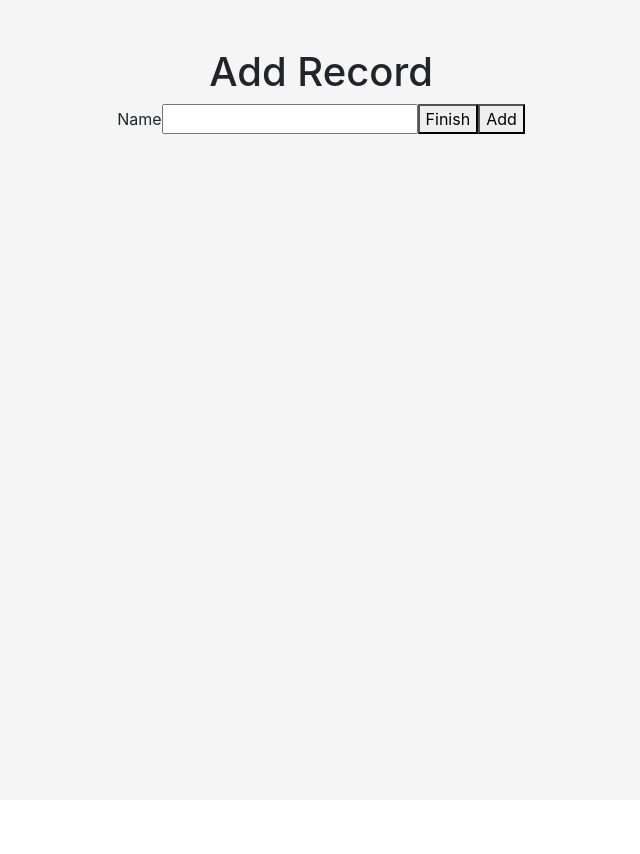
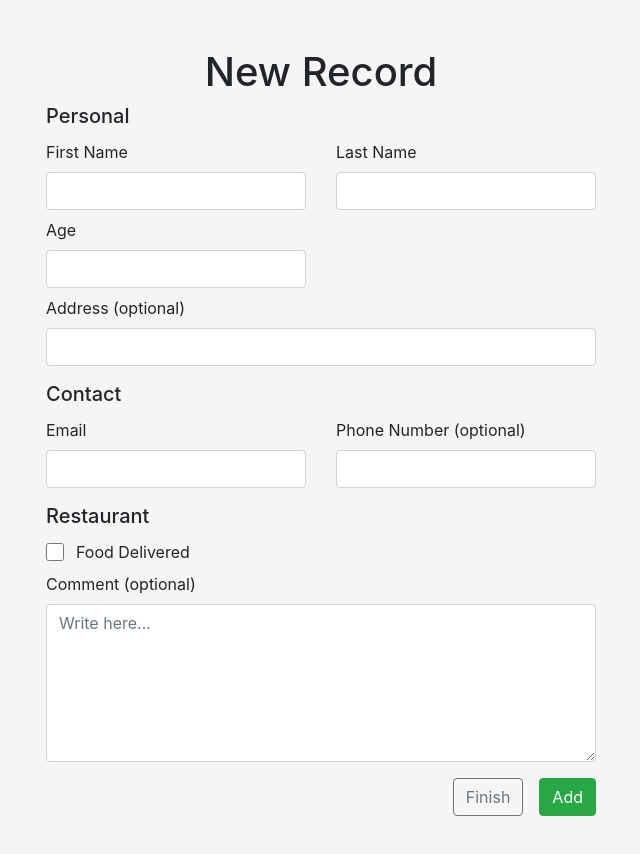
Before and after one commit to Almsrr/lunch-records, a React (Create React App) app: page /add in a window 1280 px wide. Shown: the top 854 px of the page, without its empty margins (319-959 px from the left). Before the commit the page ends 800 px from the top, so only its background shows below. Built offline with nearby package versions, Linux system fonts and the light colour scheme.

Commit message:
record form

```diff
--- a/src/components/AddRecordForm/index.tsx
+++ b/src/components/AddRecordForm/index.tsx
@@ -15,7 +15,7 @@ export const AddRecordForm: FC = () => {
 
   return (
     <Fragment>
-      <h1>Add Record</h1>
+      <h1>New Record</h1>
       <RecordForm onSubmit={sendNewRecord} onFinish={goToHome} />
     </Fragment>
   );
--- /dev/null
+++ b/src/components/Checkbox/index.tsx
@@ -0,0 +1,40 @@
+import { FC, ChangeEvent } from "react";
+import styled from "styled-components";
+
+interface CheckboxProps {
+  label: string;
+  id: string;
+  onChange: (isChecked: boolean) => void;
+}
+
+export const Checkbox: FC<CheckboxProps> = ({ id, label, onChange }) => {
+  const inputHandler = (event: ChangeEvent<HTMLInputElement>) => {
+    if (event.target.checked) {
+      onChange(true);
+      return;
+    }
+    onChange(false);
+  };
+
+  return (
+    <Flex>
+      <Input type="checkbox" id={id} onChange={inputHandler} />
+      <Label>{label}</Label>
+    </Flex>
+  );
+};
+
+const Flex = styled.div`
+  display: flex;
+  align-items: center;
+  gap: 0.75rem;
+`;
+
+const Input = styled.input`
+  width: 18px;
+  height: 18px;
+`;
+
+const Label = styled.label`
+  margin: 0;
+`;
--- /dev/null
+++ b/src/components/Input/index.tsx
@@ -0,0 +1,29 @@
+import { FC, Fragment, ChangeEvent } from "react";
+
+import FormLabel from "react-bootstrap/FormLabel";
+import FormControl from "react-bootstrap/FormControl";
+
+interface InputProps {
+  label: string;
+  id: string;
+  type: string;
+  value: string;
+  onChange: (event: ChangeEvent<HTMLInputElement>) => void;
+  onBlur?: () => void;
+}
+
+export const Input: FC<InputProps> = props => {
+  const { label, id, type, value, onChange, onBlur } = props;
+
+  return (
+    <Fragment>
+      <FormLabel htmlFor={id}>{label}</FormLabel>
+      <FormControl
+        type={type}
+        value={value}
+        onChange={onChange}
+        onBlur={onBlur}
+      />
+    </Fragment>
+  );
+};
--- a/src/components/RecordForm/index.tsx
+++ b/src/components/RecordForm/index.tsx
@@ -1,6 +1,14 @@
-import { FC, useState, FormEvent, ChangeEvent } from "react";
+import { FC, useState, FormEvent } from "react";
+import styled from "styled-components";
+
+import Row from "react-bootstrap/Row";
+import Col from "react-bootstrap/Col";
+import Button from "react-bootstrap/Button";
 
 import { NewRecord } from "../../types/NewRecord";
+import { Input } from "../Input";
+import { Textarea } from "../Textarea";
+import { Checkbox } from "../Checkbox";
 
 interface RecordFormProps {
   edit?: boolean;
@@ -14,12 +22,22 @@ export const RecordForm: FC<RecordFormProps> = ({
   onFinish,
 }) => {
   const [editMode] = useState(edit || false);
-  const [name, setName] = useState("");
+  const [firstName, setFirstName] = useState("");
+  const [lastName, setLastName] = useState("");
+  const [age, setAge] = useState("");
+  const [address, setAddress] = useState("");
+  const [email, setEmail] = useState("");
+  const [phoneNumber, setPhoneNumber] = useState("");
+  const [foodDelivered, setFoodDelivered] = useState(false);
+  const [comment, setComment] = useState("");
 
   const submit = (event: FormEvent) => {
     event.preventDefault();
 
     //validate data
+
+    //isEmpty
+    //Regex for phoneNumber
 
     const record = {
       firstName: "",
@@ -34,7 +52,7 @@ export const RecordForm: FC<RecordFormProps> = ({
     onSubmit(record);
 
     //clean inputs
-    setName("");
+    setFirstName("");
   };
 
   const finish = () => {
@@ -47,20 +65,111 @@ export const RecordForm: FC<RecordFormProps> = ({
     }
   };
 
-  const nameHandler = (event: ChangeEvent<HTMLInputElement>) => {
-    setName(event.target.value);
-  };
-
   return (
-    <form onSubmit={submit}>
-      <label htmlFor="name">Name</label>
-      <input type="text" id="name" value={name} onChange={nameHandler} />
-      <button type="button" onClick={finish}>
-        {!editMode ? "Finish" : "Cancel"}
-      </button>
-      <button type="submit" onClick={submit}>
-        {!editMode ? "Add" : "Save changes"}
-      </button>
-    </form>
+    <Form onSubmit={submit}>
+      <Heading>Personal</Heading>
+      <Row className="mb-3">
+        <Col xs={6} className="mb-2">
+          <Input
+            id="first-name"
+            label="First Name"
+            type="text"
+            value={firstName}
+            onChange={e => setFirstName(e.target.value)}
+          />
+        </Col>
+        <Col xs={6} className="mb-2">
+          <Input
+            id="last-name"
+            label="Last Name"
+            type="text"
+            value={lastName}
+            onChange={e => setLastName(e.target.value)}
+          />
+        </Col>
+        <Col xs={6} className="mb-2">
+          <Input
+            id="age"
+            label="Age"
+            type="number"
+            value={age}
+            onChange={e => setAge(e.target.value)}
+          />
+        </Col>
+        <Col xs={12}>
+          <Input
+            id="address"
+            label="Address (optional)"
+            type="text"
+            value={address}
+            onChange={e => setAddress(e.target.value)}
+          />
+        </Col>
+      </Row>
+      <Heading>Contact</Heading>
+      <Row className="mb-3">
+        <Col xs={6}>
+          <Input
+            id="email"
+            label="Email"
+            type="email"
+            value={email}
+            onChange={e => setEmail(e.target.value)}
+          />
+        </Col>
+        <Col xs={6}>
+          <Input
+            id="phone-number"
+            label="Phone Number (optional)"
+            type="text"
+            value={phoneNumber}
+            onChange={e => setPhoneNumber(e.target.value)}
+          />
+        </Col>
+      </Row>
+      <Heading>Restaurant</Heading>
+      <Row className="mb-3">
+        <Col x={12} className="mb-2">
+          <Checkbox
+            id="food-delivered"
+            label="Food Delivered"
+            onChange={isChecked => setFoodDelivered(isChecked)}
+          />
+        </Col>
+        <Col xs={12}>
+          <Textarea
+            id="comment"
+            label="Comment (optional)"
+            value={comment}
+            onChange={e => setComment(e.target.value)}
+            rows={6}
+          />
+        </Col>
+      </Row>
+      <Actions>
+        <Button variant="outline-secondary" type="button" onClick={finish}>
+          {!editMode ? "Finish" : "Cancel"}
+        </Button>
+        <Button variant="success" type="submit" onClick={submit}>
+          {!editMode ? "Add" : "Save changes"}
+        </Button>
+      </Actions>
+    </Form>
   );
 };
+
+const Form = styled.form`
+  width: 90%;
+  max-width: 550px;
+`;
+
+const Heading = styled.h5`
+  font-size: 1.25rem;
+  margin-bottom: 0.75rem;
+`;
+
+const Actions = styled.section`
+  display: flex;
+  justify-content: flex-end;
+  gap: 1rem;
+`;
--- /dev/null
+++ b/src/components/Textarea/index.tsx
@@ -0,0 +1,32 @@
+import { FC, Fragment, ChangeEvent } from "react";
+import styled from "styled-components";
+
+interface TextareaProps {
+  id: string;
+  label: string;
+  value: string;
+  rows?: number;
+  onChange: (event: ChangeEvent<HTMLTextAreaElement>) => void;
+}
+
+export const Textarea: FC<TextareaProps> = props => {
+  const { id, label, value, rows, onChange } = props;
+  return (
+    <Fragment>
+      <label htmlFor={id}>{label}</label>
+      <Area
+        className="form-control"
+        id={id}
+        rows={rows || 8}
+        value={value}
+        onChange={onChange}
+        placeholder="Write here..."
+      ></Area>
+    </Fragment>
+  );
+};
+
+const Area = styled.textarea`
+  display: block;
+  width: 100%;
+`;
```
